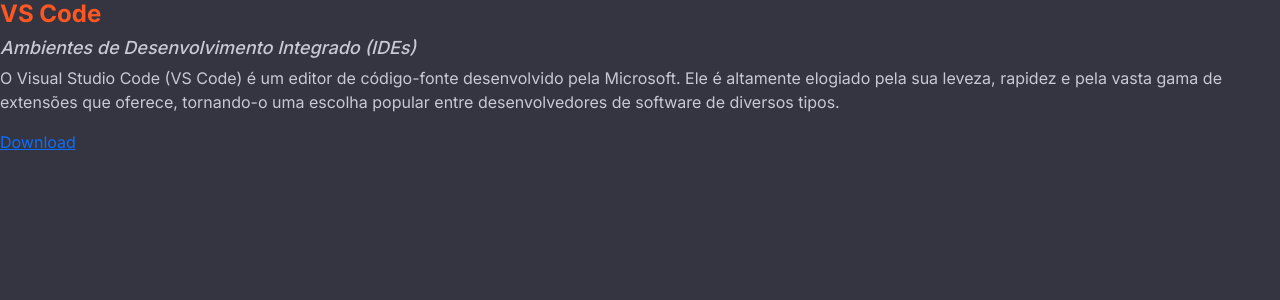
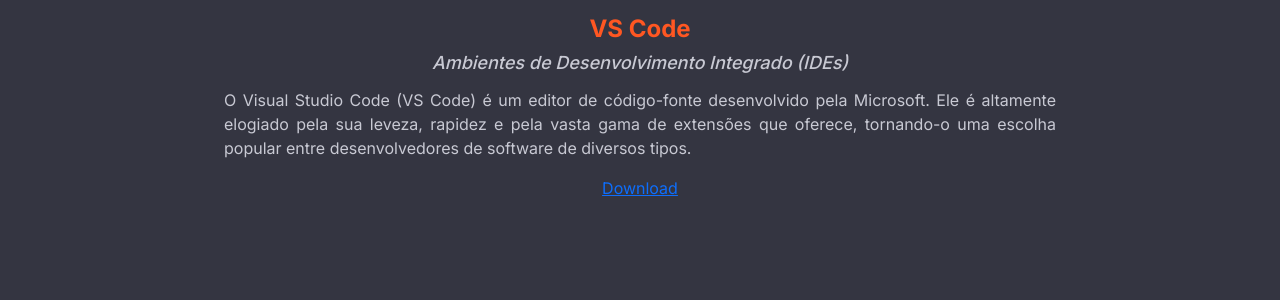
Before and after one commit to NetoNobre/TrabalhoA3, a Next.js app: page /detalhe/1 in a window 1280 px wide. Shown: the top 300 px of the page. Built offline with nearby package versions, Linux system fonts and the light colour scheme; a web font is replaced by a local one.

Commit message:
Trabalho concluido!

```diff
--- a/src/app/detalhe/[id]/page.js
+++ b/src/app/detalhe/[id]/page.js
@@ -12,7 +12,7 @@
 
   return (
 
-    <div>
+    <div className="detalhes">
       <h3 className="titulo">{ferramenta.titulo}</h3>
       <h5 className="tipo">{ferramenta.tipo}</h5>
       <p className="sobre">{ferramenta.sobre}</p>
--- a/src/app/globals.css
+++ b/src/app/globals.css
@@ -36,6 +36,7 @@
 
 
 .titulo {
+  margin-top: 15px;
   font-size: 24px;
   font-weight: bold;
   color: #ff5722;
@@ -44,6 +45,7 @@
 
 /* Estilos para o tipo */
 .tipo {
+  margin-bottom: 15px;
   font-size: 18px;
   font-style: italic;
   color: #c8c9d3;
@@ -52,6 +54,8 @@
 
 /* Estilos para a descrição */
 .sobre {
+  text-align: justify;
+  width: 65%;
   font-size: 16px;
   line-height: 1.5;
   color: #c8c9d3;
@@ -61,7 +65,7 @@
 /* Estilos para o link */
 .link {
   display: inline-block;
-  padding: 8px 16px;
+  padding: 10px 20px;
   background-color: #007bff;
   /* Cor de fundo do link */
   color: #fff;
@@ -164,3 +168,10 @@
   color: #333;
   margin-bottom: 10px;
 }
+
+.detalhes {
+  display: flex;
+  flex-direction: column;
+  align-items: center;
+
+}
```
